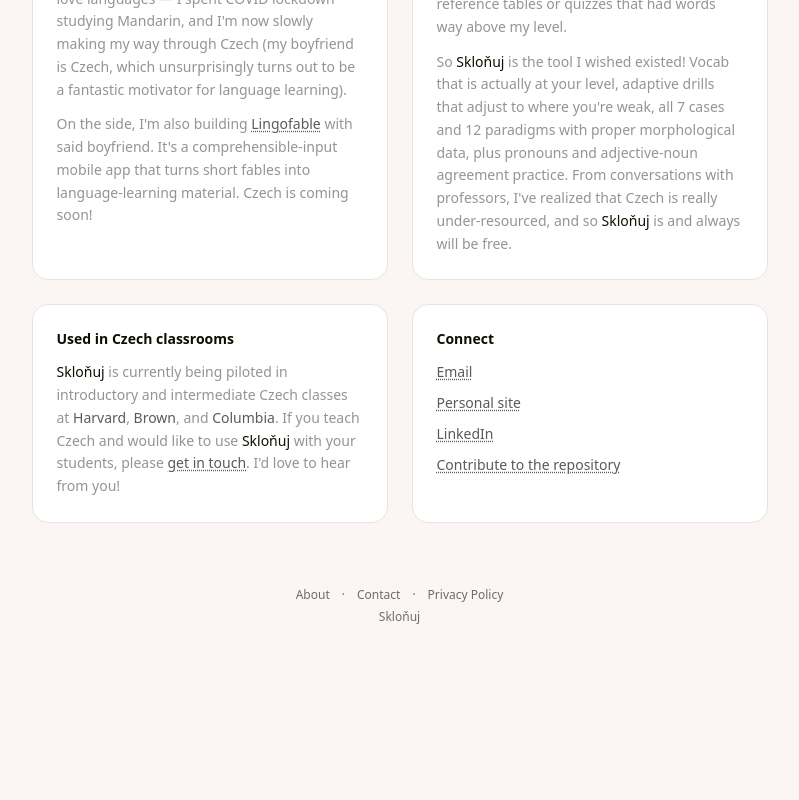
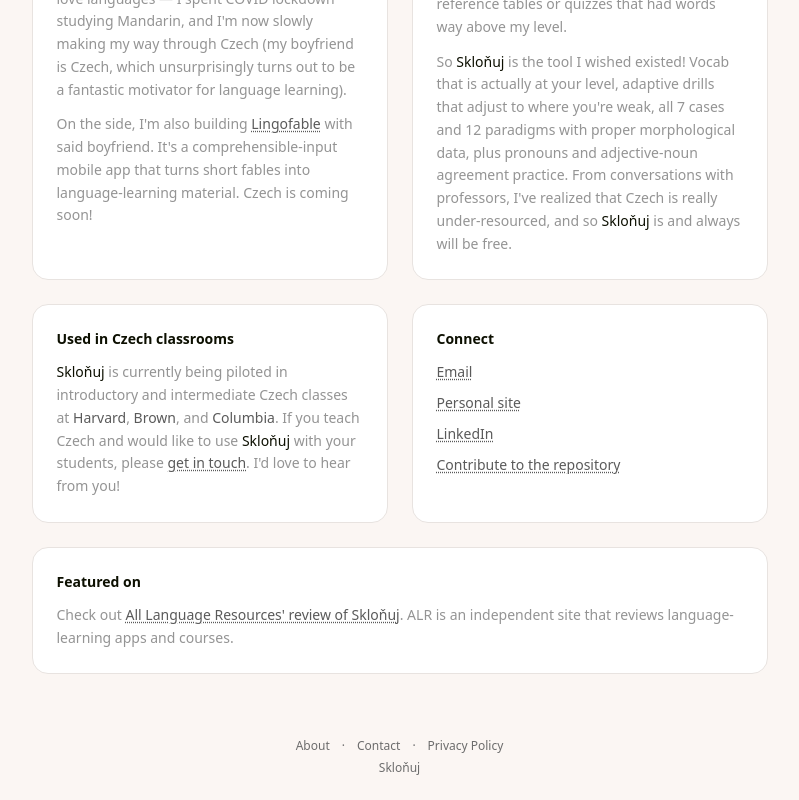
Before and after one commit to megany128/sklonuj, a SvelteKit app: page /about in a window 1280 px wide. Shown: the part 347-1147 px from the top of the page, without its empty margins (233-1032 px from the left). Before the commit the page ends 996 px from the top, so only its background shows below. Built offline with nearby package versions, Linux system fonts and the light colour scheme; no server answers; a web font is replaced by a local one.

Commit message:
feat: add ALR mini review

```diff
--- a/src/routes/about/+page.svelte
+++ b/src/routes/about/+page.svelte
@@ -183,5 +183,20 @@
 				</ul>
 			</section>
 		</div>
+
+		<!-- Featured on -->
+		<section class="mt-6 rounded-2xl border border-card-stroke bg-card-bg p-6">
+			<h2 class="mb-3 text-sm font-semibold text-emphasis">Featured on</h2>
+			<p class="text-sm leading-relaxed text-text-subtitle">
+				Check out
+				<a
+					href="https://www.alllanguageresources.com/sklonuj/"
+					target="_blank"
+					rel="noopener"
+					class="font-medium text-text-default underline decoration-dotted underline-offset-2 hover:text-emphasis"
+					>All Language Resources' review of Skloňuj</a
+				>. ALR is an independent site that reviews language-learning apps and courses.
+			</p>
+		</section>
 	</main>
 </div>
```
